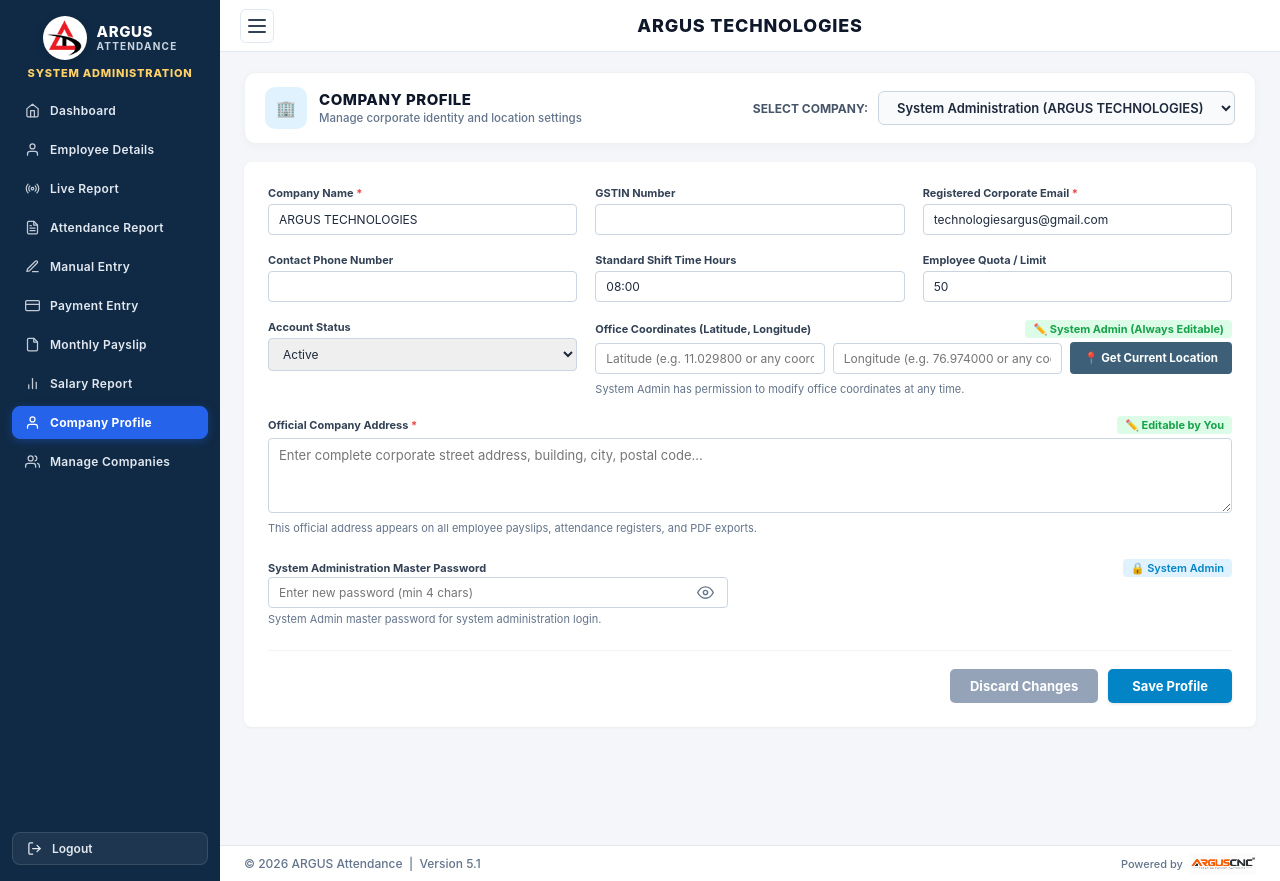
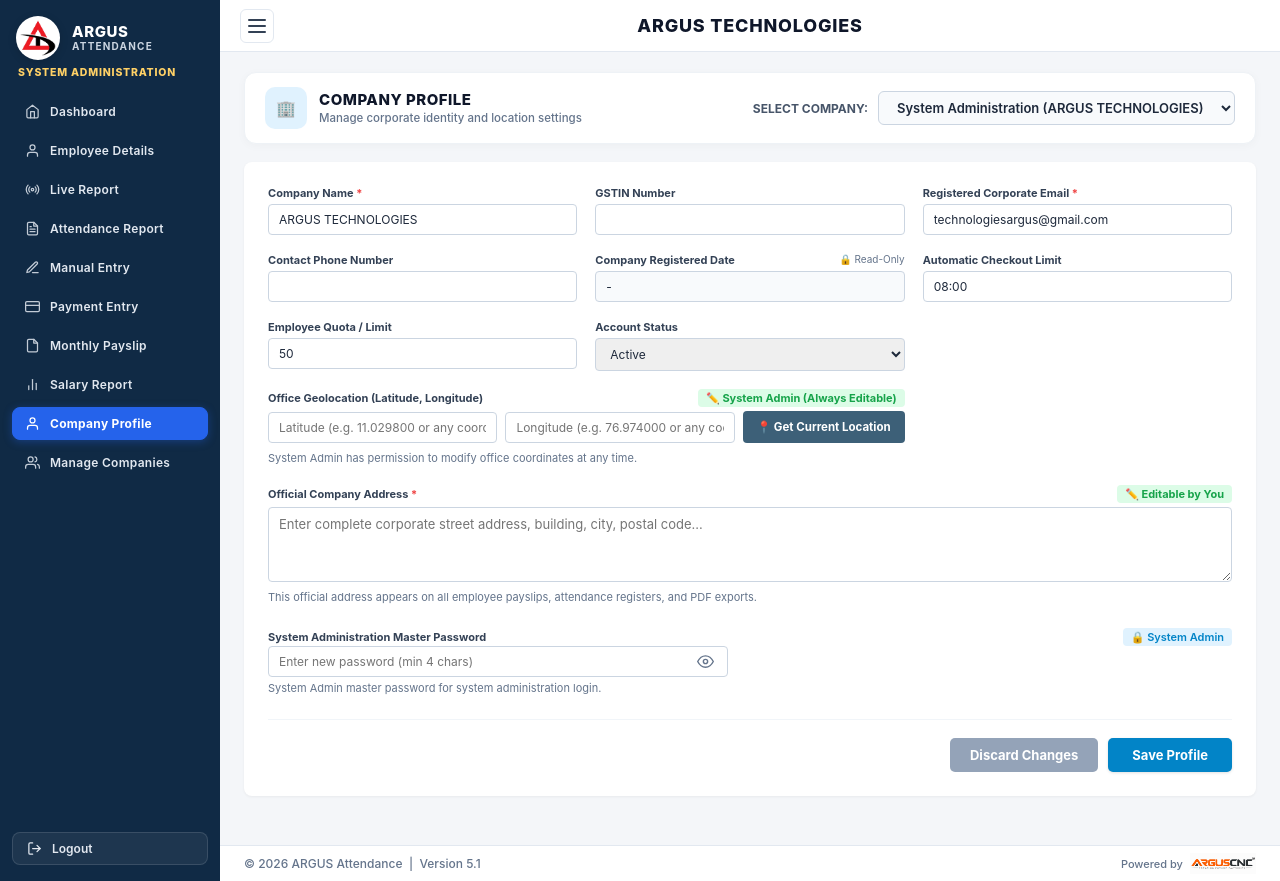
Before and after one commit to productionargus-wq/Simple-AI-Attendance, a Flask app: page /company-profile in a window 1280 px wide. Run offline with Flask 3, Linux system fonts and the light colour scheme; the visitor is signed in with stand-in values (Sample User, id 1); data that the repository does not hold is empty; some libraries are stand-ins or nearby versions.

Commit message:
Update geofencing threshold to 200m, rename Automatic Checkout Limit, add registered date, and fix UI alignments

```diff
--- a/database.py
+++ b/database.py
@@ -221,6 +221,11 @@ def init_db():
             })
         except Exception as e:
             print(f"Master company seeding notice: {e}")
+
+    try:
+        sync_geofence_entry_types()
+    except Exception as e:
+        print(f"Geofence sync notice: {e}")
 
 # ----------------- UNIVERSAL COORDINATE PARSERS ----------------- #
 
@@ -1385,6 +1390,48 @@ def get_live_report_entries(tab='live', start_date=None, end_date=None, search=N
 OFFICE_LAT = 11.02980
 OFFICE_LNG = 76.97400
 OFFICE_LOCATION_STR = "515, Rabindranath Tagore Rd, Poosaripalayam, Manikarampalayam, Ganapathy, Coimbatore, Tamil Nadu 641006, India"
+GEOFENCE_RADIUS_METERS = 200.0  # Proper entries <= 200 meters, Improper entries > 200 meters
+
+def parse_distance_meters_val(dist_str):
+    """Parse distance strings like 'OFFICE DISTANCE 23.5M' or '3.19KM' to float meters."""
+    if not dist_str:
+        return None
+    s = str(dist_str).strip()
+    if s in ['----', 'MANUAL ENTRY', '0.0M (AUTO TIMEOUT)', '']:
+        return None
+    m = re.search(r'([\d.]+)\s*(KM|M)', s, re.IGNORECASE)
+    if m:
+        try:
+            val = float(m.group(1))
+            unit = m.group(2).upper()
+            return (val * 1000.0) if unit == 'KM' else val
+        except Exception:
+            return None
+    return None
+
+def sync_geofence_entry_types():
+    """Synchronize attendance_reports entry_type to strictly match the 200-meter geofencing rule."""
+    try:
+        db = get_db()
+        for doc in db.attendance_reports.find({}):
+            e_dist = parse_distance_meters_val(doc.get('entry_distance'))
+            x_dist = parse_distance_meters_val(doc.get('exit_distance'))
+
+            # If neither distance is recorded (e.g. legacy/mock records without distances), leave as-is
+            if e_dist is None and x_dist is None:
+                continue
+
+            is_outside = False
+            if e_dist is not None and e_dist > GEOFENCE_RADIUS_METERS:
+                is_outside = True
+            if x_dist is not None and x_dist > GEOFENCE_RADIUS_METERS:
+                is_outside = True
+
+            target_type = 'improper' if is_outside else 'proper'
+            if doc.get('entry_type') != target_type:
+                db.attendance_reports.update_one({'_id': doc['_id']}, {'$set': {'entry_type': target_type}})
+    except Exception as e:
+        print(f"Warning in sync_geofence_entry_types: {e}")
 
 def calculate_distance_meters(lat1, lon1, lat2=OFFICE_LAT, lon2=OFFICE_LNG):
     """Calculate distance in meters between two GPS coordinates using Haversine formula."""
@@ -1539,8 +1586,8 @@ def record_face_attendance(employee_id, employee_name, user_lat=None, user_lng=N
     existing_rep = db.attendance_reports.find_one(report_filter, sort=[('created_at', DESCENDING)])
 
     if not existing_rep or (existing_rep.get('exit_time') and existing_rep.get('exit_time') != '----'):
-        # Geofencing threshold: 2000 meters (<= 2000m is proper, > 2000m is improper)
-        punch_in_entry_type = 'proper' if dist_meters <= 2000.0 else 'improper'
+        # Geofencing threshold: 200 meters (<= 200m is proper, > 200m is improper)
+        punch_in_entry_type = 'proper' if dist_meters <= GEOFENCE_RADIUS_METERS else 'improper'
         rep_doc = {
             'company_id': comp_id,
             'employee_id': str(employee_id),
@@ -1666,9 +1713,9 @@ def record_face_attendance(employee_id, employee_name, user_lat=None, user_lng=N
         else:
             computed_salary = int(round((working_minutes / 60.0) * hourly_rate))
 
-        # Determine final entry_type: Proper only if BOTH punch-in and punch-out are <= 2000m
+        # Determine final entry_type: Proper only if BOTH punch-in and punch-out are <= 200m
         in_entry_type = existing_rep.get('entry_type', 'proper')
-        out_is_proper = (dist_meters <= 2000.0)
+        out_is_proper = (dist_meters <= GEOFENCE_RADIUS_METERS)
         final_entry_type = 'proper' if (in_entry_type == 'proper' and out_is_proper) else 'improper'
 
         upd_data = {
--- a/static/css/style.css
+++ b/static/css/style.css
@@ -159,15 +159,16 @@ body.sidebar-collapsed .app-footer {
 }
 
 .sidebar-header {
-  text-align: center;
-  margin-bottom: 14px;
+  text-align: left;
+  padding: 0 4px;
+  margin-bottom: 16px;
 }
 
 .sidebar-brand-box {
   display: flex;
   align-items: center;
-  justify-content: center;
-  gap: 10px;
+  justify-content: flex-start;
+  gap: 12px;
   margin-bottom: 6px;
 }
 
@@ -215,12 +216,13 @@ body.sidebar-collapsed .app-footer {
 
 .admin-subtitle {
   color: #ffd166 !important;
-  font-size: 11px;
+  font-size: 10.5px;
   font-weight: 800;
   letter-spacing: 0.8px;
   text-transform: uppercase;
   margin-top: 6px;
-  text-align: center;
+  text-align: left;
+  padding-left: 2px;
 }
 
 .sidebar-nav {
@@ -2863,8 +2865,9 @@ body.drawer-open {
 
 body.page-dashboard .main-content {
   background-color: #f1f5f9;
-  padding: 18px 24px;
+  padding: 18px 24px 90px 24px;
   overflow-y: auto;
+  box-sizing: border-box;
 }
 
 body.page-dashboard .top-navbar {
@@ -3115,6 +3118,7 @@ body.page-dashboard .bottom-footer {
   display: grid;
   grid-template-columns: 1.15fr 0.95fr 0.9fr;
   gap: 16px;
+  margin-bottom: 24px;
 }
 
 .dash-card {
--- a/static/js/attendance_report.js
+++ b/static/js/attendance_report.js
@@ -61,8 +61,8 @@ document.addEventListener('DOMContentLoaded', function () {
   // Subtitle dictionary
   const subtitles = {
     'all': 'Displays all attendance records, including Proper, Improper, and Manual entries.',
-    'proper': 'Displays valid attendance records where working hours are within 13 hours 30 minutes and location distance is within 2000 meters.',
-    'improper': 'Displays attendance records where working hours exceed 13 hours 30 minutes or location distance is greater than 2000 meters.',
+    'proper': 'Displays valid attendance records where location distance is within 200 meters of the configured office geolocation.',
+    'improper': 'Displays attendance records where location distance exceeds 200 meters from the configured office geolocation.',
     'manual': 'Displays attendance records that were entered manually by the administrator.',
     'simple': 'Displays attendance records that were entered manually by the administrator.'
   };
--- a/templates/base.html
+++ b/templates/base.html
@@ -46,15 +46,11 @@
             <span class="brand-subtitle">ATTENDANCE</span>
           </div>
         </div>
+        {% if session.get('role') == 'super_admin' %}
         <div class="admin-subtitle">
-          {% if session.get('role') == 'super_admin' %}
-            SYSTEM ADMINISTRATION
-          {% elif session.get('company_name') %}
-            {{ session.get('company_name') | upper }}
-          {% else %}
-            SYSTEM ADMINISTRATION
-          {% endif %}
+          SYSTEM ADMINISTRATION
         </div>
+        {% endif %}
       </div>
 
       <nav class="sidebar-nav">
--- a/templates/company_profile.html
+++ b/templates/company_profile.html
@@ -71,7 +71,7 @@
         <input type="email" class="form-input" id="profileEmail" name="email" required {% if role == 'company_admin' %}readonly style="background-color: #f8fafc; cursor: not-allowed;"{% endif %}>
       </div>
 
-      <!-- Phone Number -->
+      <!-- Contact Phone -->
       <div class="form-group">
         <label class="form-label" style="display: flex; justify-content: space-between;">
           <span>Contact Phone Number</span>
@@ -80,10 +80,19 @@
         <input type="text" class="form-input" id="profilePhone" name="phone" {% if role == 'company_admin' %}readonly style="background-color: #f8fafc; cursor: not-allowed;"{% endif %}>
       </div>
 
-      <!-- Shift Hours -->
+      <!-- Registered Date (Set by System Admin, Read-Only for Companies) -->
       <div class="form-group">
         <label class="form-label" style="display: flex; justify-content: space-between;">
-          <span>Standard Shift Time Hours</span>
+          <span>Company Registered Date</span>
+          <span style="font-size: 10px; color: #64748b; font-weight: normal;">🔒 Read-Only</span>
+        </label>
+        <input type="text" class="form-input" id="profileRegisteredDate" name="registered_date" readonly style="background-color: #f8fafc; cursor: not-allowed;" placeholder="e.g. 01/10/2026">
+      </div>
+
+      <!-- Shift Hours / Automatic Checkout Limit -->
+      <div class="form-group">
+        <label class="form-label" style="display: flex; justify-content: space-between;">
+          <span>Automatic Checkout Limit</span>
           {% if role == 'company_admin' %}<span style="font-size: 10px; color: #64748b; font-weight: normal;">🔒 Read-Only</span>{% endif %}
         </label>
         <input type="text" class="form-input" id="profileShiftHours" name="shift_hours" placeholder="08:00" {% if role == 'company_admin' %}readonly style="background-color: #f8fafc; cursor: not-allowed;"{% endif %}>
@@ -114,10 +123,10 @@
         {% endif %}
       </div>
 
-      <!-- Office Coordinates -->
+      <!-- Office Geolocation (Latitude, Longitude) -->
       <div class="form-group" style="grid-column: span 2;">
         <label class="form-label" style="display: flex; justify-content: space-between; align-items: center; flex-wrap: wrap; gap: 4px;">
-          <span>Office Coordinates (Latitude, Longitude)</span>
+          <span>Office Geolocation (Latitude, Longitude)</span>
           <span id="profileCoordBadge" style="font-size: 11px; font-weight: 700; padding: 2px 8px; border-radius: 4px;"></span>
         </label>
         <div style="display: flex; gap: 8px; flex-wrap: wrap; align-items: center;">
@@ -239,6 +248,24 @@ document.addEventListener('DOMContentLoaded', function () {
     document.getElementById('profileGstin').value = comp.gstin || '';
     document.getElementById('profileEmail').value = comp.email || '';
     document.getElementById('profilePhone').value = comp.phone || '';
+
+    // Format and display Company Registered Date
+    const regDateInput = document.getElementById('profileRegisteredDate');
+    if (regDateInput) {
+      const rawDate = comp.registered_date || '';
+      let displayDate = '-';
+      if (rawDate) {
+        if (rawDate.includes('-')) {
+          const p = rawDate.split('T')[0].split('-');
+          if (p.length === 3) displayDate = `${p[2]}/${p[1]}/${p[0]}`;
+          else displayDate = rawDate;
+        } else {
+          displayDate = rawDate;
+        }
+      }
+      regDateInput.value = displayDate;
+    }
+
     document.getElementById('profileShiftHours').value = comp.shift_hours || '08:00';
     document.getElementById('profileEmployeeLimit').value = comp.employee_limit || comp.employee_count || 50;
     document.getElementById('profileStatus').value = comp.status || 'Active';
--- a/templates/manage_companies.html
+++ b/templates/manage_companies.html
@@ -169,9 +169,9 @@
           </div>
 
           <div class="form-group">
-            <label class="form-label">Shift-time Hours <span class="required">*</span></label>
+            <label class="form-label">Automatic Checkout Limit <span class="required">*</span></label>
             <input type="text" class="form-input" id="inputShiftHours" name="shift_hours" placeholder="e.g. 08:00 or 8" value="08:00" required>
-            <span style="font-size: 11px; color: #64748b; margin-top: 3px; display: block;">Daily total shift duration (e.g. 08:00).</span>
+            <span style="font-size: 11px; color: #64748b; margin-top: 3px; display: block;">Maximum hours before auto-checkout (e.g. 08:00).</span>
           </div>
 
           <!-- Row: Manual Registered Date -->
```
